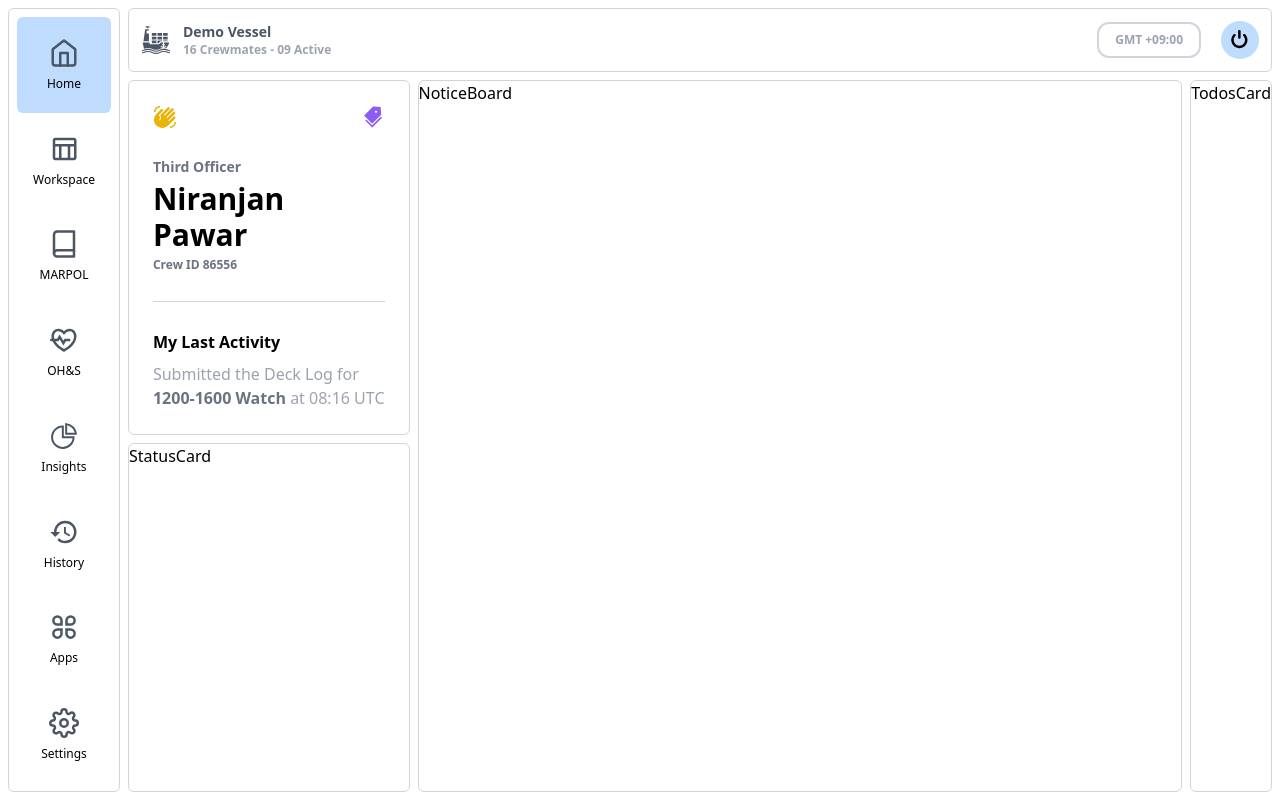
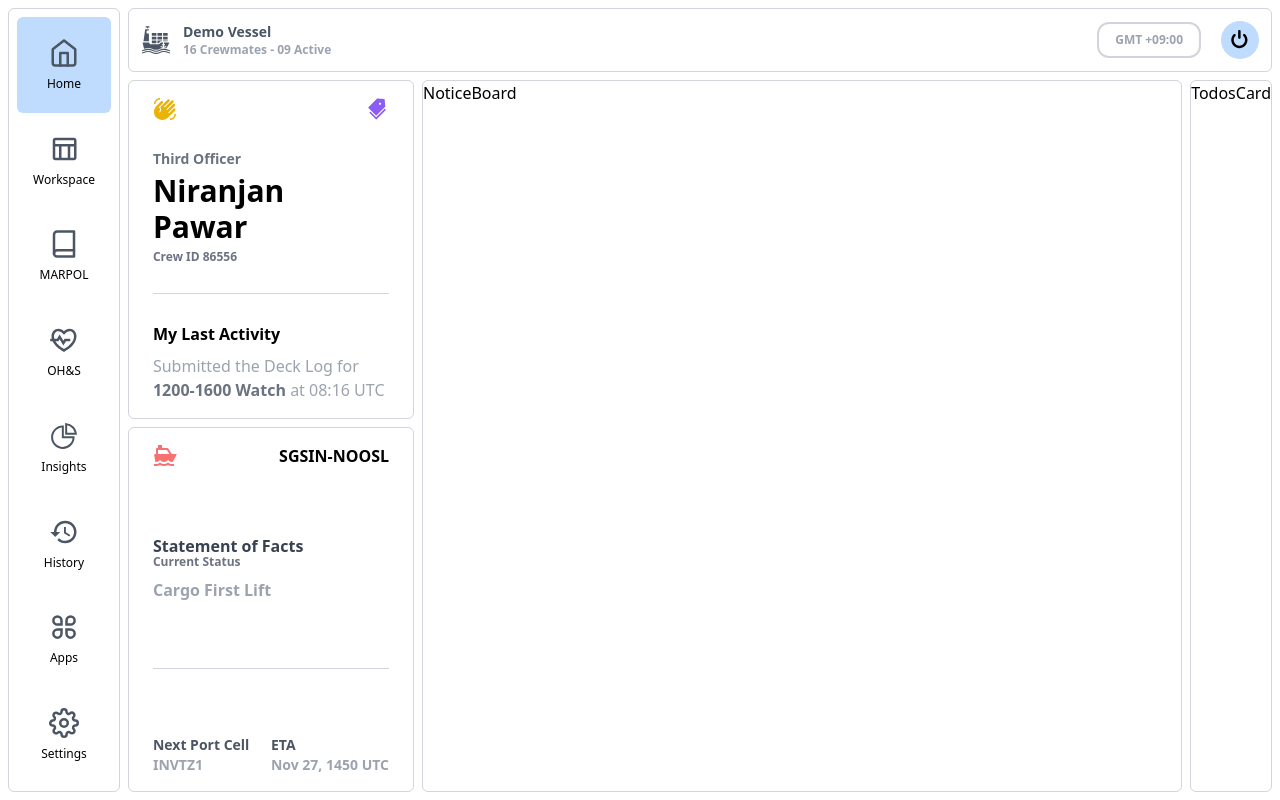
Before and after one commit to This-Is-Prince/wayship-dashboard, a React (Vite) app: page / in a window 1280 px wide. Built offline with nearby package versions, Linux system fonts and the light colour scheme.

Commit message:
status card completed

```diff
--- a/src/components/content/OfficerCard.tsx
+++ b/src/components/content/OfficerCard.tsx
@@ -3,8 +3,8 @@ import { AiFillTags } from "react-icons/ai";
 
 const OfficerCard = () => {
   return (
-    <section className="rounded-md border-gray-300 border-[1px] p-6 flex flex-col gap-y-7">
-      <article className="flex justify-between text-2xl">
+    <section className="rounded-md border-gray-300 border-[1px] px-6 py-4 flex flex-col gap-y-7">
+      <article className="flex justify-between items-center text-2xl">
         <span className="text-yellow-500">
           <MdWavingHand />
         </span>
--- a/src/components/content/StatusCard.tsx
+++ b/src/components/content/StatusCard.tsx
@@ -1,9 +1,30 @@
-import React from "react";
+import { RiShip2Fill } from "react-icons/ri";
 
 const StatusCard = () => {
   return (
-    <section className="rounded-md border-gray-300 border-[1px]">
-      StatusCard
+    <section className="rounded-md border-gray-300 border-[1px] px-6 py-4 flex flex-col  justify-between">
+      <article className="flex justify-between items-center">
+        <span className="text-2xl text-red-400">
+          <RiShip2Fill />
+        </span>
+        <span className="font-bold">SGSIN-NOOSL</span>
+      </article>
+      <article className="text-gray-700">
+        <p className="font-bold ">Statement of Facts</p>
+        <p className="text-xs font-bold text-gray-500 -mt-1">Current Status</p>
+        <p className="font-bold text-gray-400 mt-2">Cargo First Lift</p>
+      </article>
+      <article className="bg-gray-300 h-[1px]"></article>
+      <article className="grid grid-cols-2 text-sm font-bold text-gray-400">
+        <div>
+          <p className="text-gray-600">Next Port Cell</p>
+          <p>INVTZ1</p>
+        </div>
+        <div>
+          <p className="text-gray-600">ETA</p>
+          <p>Nov 27, 1450 UTC</p>
+        </div>
+      </article>
     </section>
   );
 };
```
